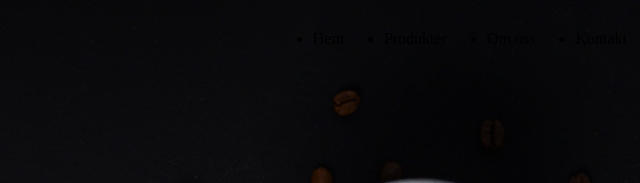
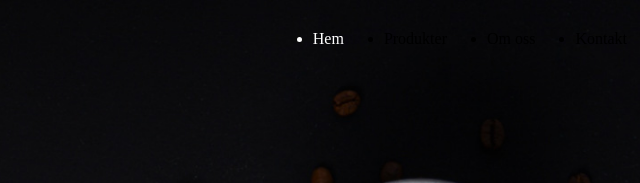
Before and after one commit to aslanc1/Webb-Slutprojekt-Ensar-Yalcin, a plain HTML site: page index.html in a window 1280 px wide. Shown: the top 183 px of the page, 613-1253 px from the left. Drawn offline with Linux system fonts and the light colour scheme.

Commit message:
Start commit 5/13

```diff
--- a/index.html
+++ b/index.html
@@ -11,7 +11,7 @@
         <nav class="navbar">
             <a href="#" class="logo">Sip & Savor Coffe<span>.</span></a>
             <ul class="menu-links">
-                <li a href="#">Hem</li>
+                <a href=""><li a href="#">Hem</li></a>
                 <li a href="#">Produkter</li>
                 <li a href="#">Om oss</li>
                 <li a href="#">Kontakt</li>
```
